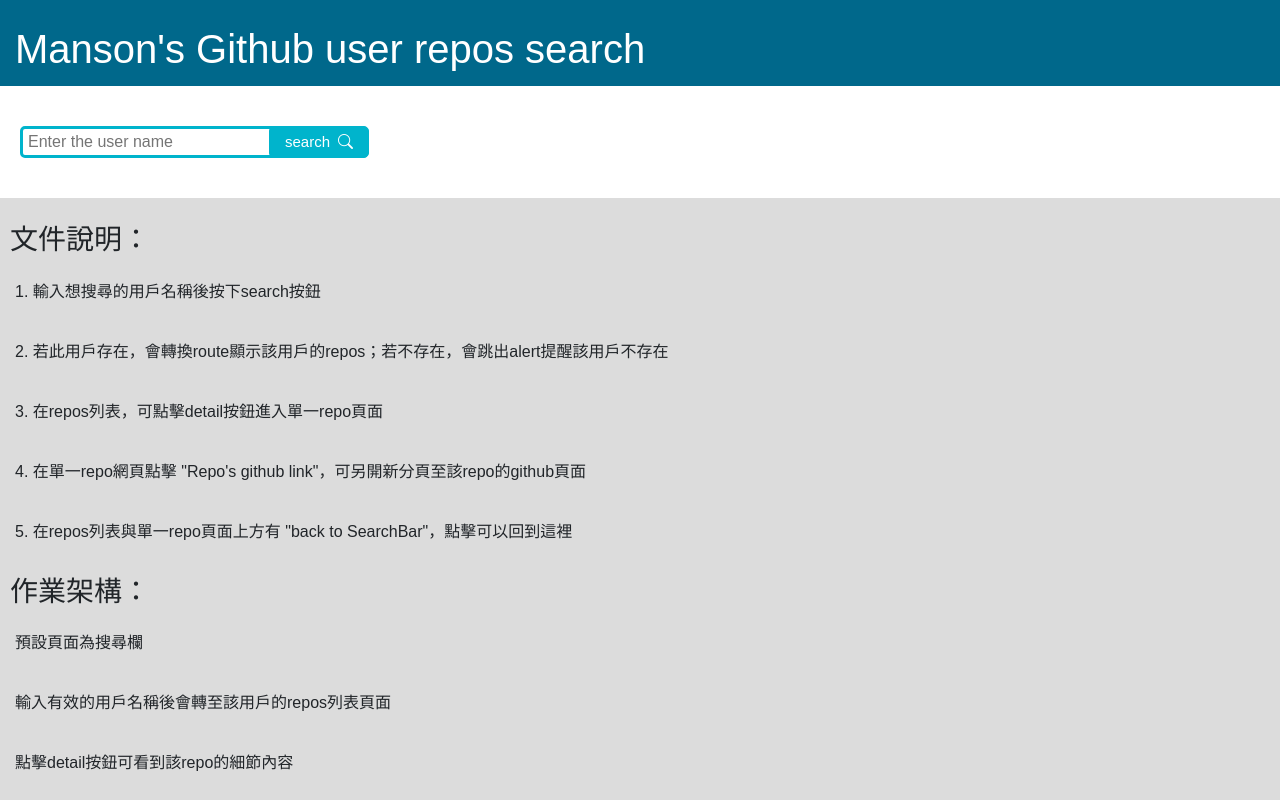
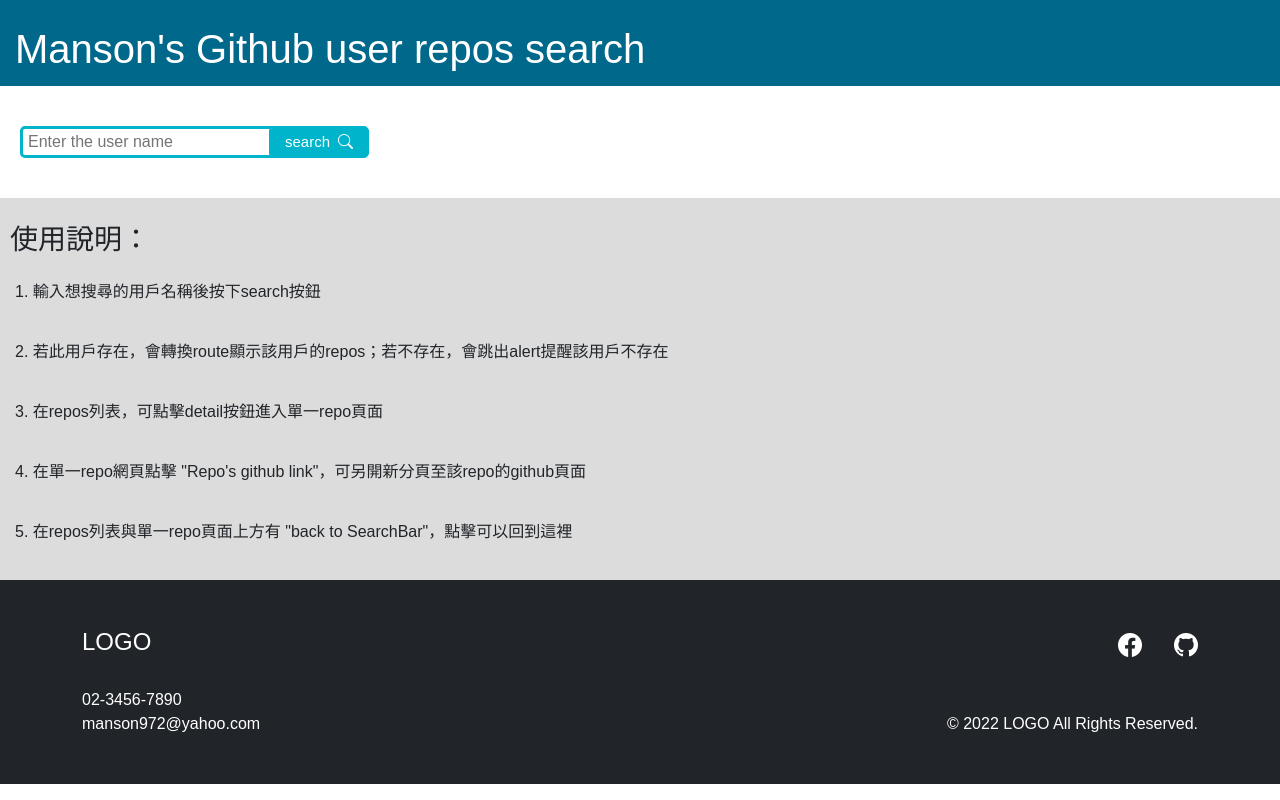
Before and after one commit to 70928manson/react-github-api-pratice, a React (Create React App) app: page / in a window 1280 px wide. Shown: the top 800 px of the page. Built offline with nearby package versions, Linux system fonts and the light colour scheme.

Commit message:
Update Home.jsx

```diff
--- a/src/components/Home.jsx
+++ b/src/components/Home.jsx
@@ -3,16 +3,12 @@ import React from "react";
 function Home() {
     return (
         <div className="home">
-            <h3>文件說明： </h3>
+            <h3>使用說明： </h3>
             <p>1. 輸入想搜尋的用戶名稱後按下search按鈕</p>
             <p>2. 若此用戶存在，會轉換route顯示該用戶的repos；若不存在，會跳出alert提醒該用戶不存在</p>
             <p>3. 在repos列表，可點擊detail按鈕進入單一repo頁面</p>
             <p>4. 在單一repo網頁點擊 "Repo's github link"，可另開新分頁至該repo的github頁面</p>
             <p>5. 在repos列表與單一repo頁面上方有 "back to SearchBar"，點擊可以回到這裡</p>
-            <h3>作業架構： </h3>
-            <p>預設頁面為搜尋欄</p>
-            <p>輸入有效的用戶名稱後會轉至該用戶的repos列表頁面</p>
-            <p>點擊detail按鈕可看到該repo的細節內容</p>
         </div>
     )
 }
```
